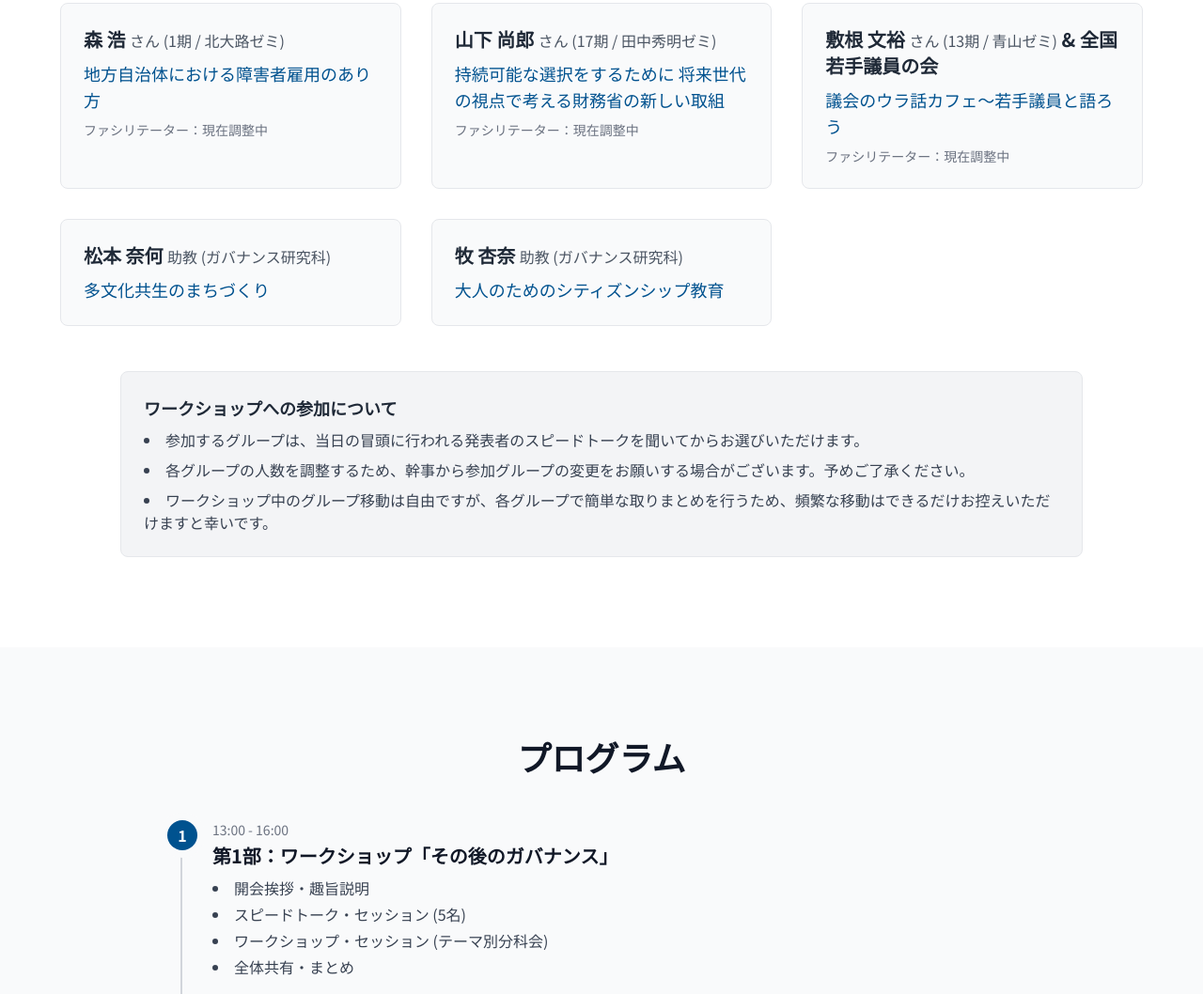
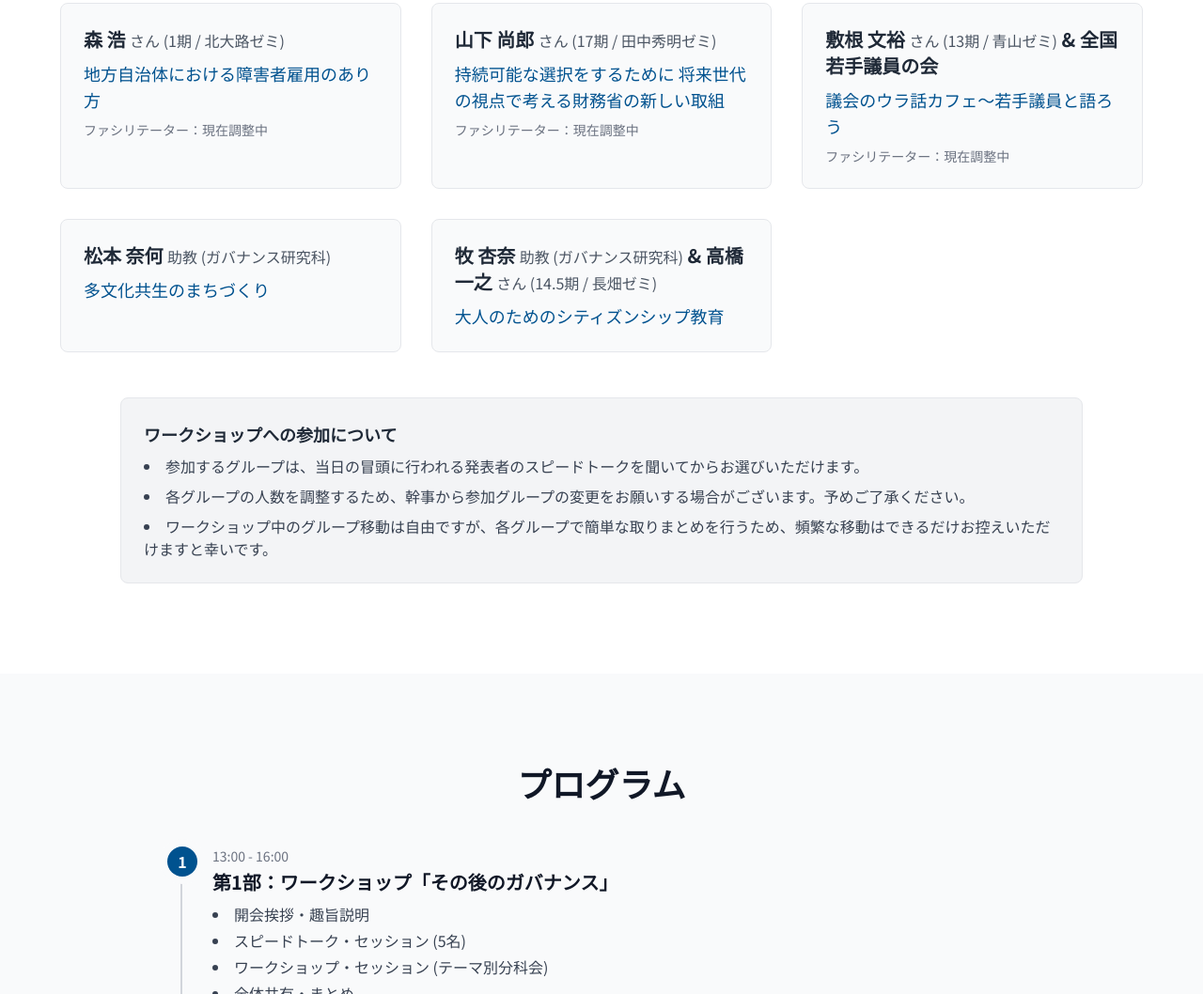
Before and after one commit to chmst-dev/govfes2025, a plain HTML site: page index.html in a window 1280 px wide. Shown: the part 2021-3079 px from the top of the page at 94% size. Drawn offline with nearby package versions, Linux system fonts and the light colour scheme.

Commit message:
Update index.html

```diff
--- a/index.html
+++ b/index.html
@@ -144,7 +144,7 @@
                     </div>
                      <!-- 発表者5 -->
                     <div class="bg-gray-50 p-6 rounded-lg border border-gray-200">
-                        <p class="font-bold text-xl text-gray-800">牧 杏奈 <span class="text-base font-normal text-gray-600">助教 (ガバナンス研究科)</span></p>
+                        <p class="font-bold text-xl text-gray-800">牧 杏奈 <span class="text-base font-normal text-gray-600">助教 (ガバナンス研究科)</span> & 高橋 一之 <span class="text-base font-normal text-gray-600">さん (14.5期 / 長畑ゼミ)</span></p>
                         <p class="mt-2 text-lg ds-primary-blue font-medium">大人のためのシティズンシップ教育</p>
                     </div>
                 </div>
```
